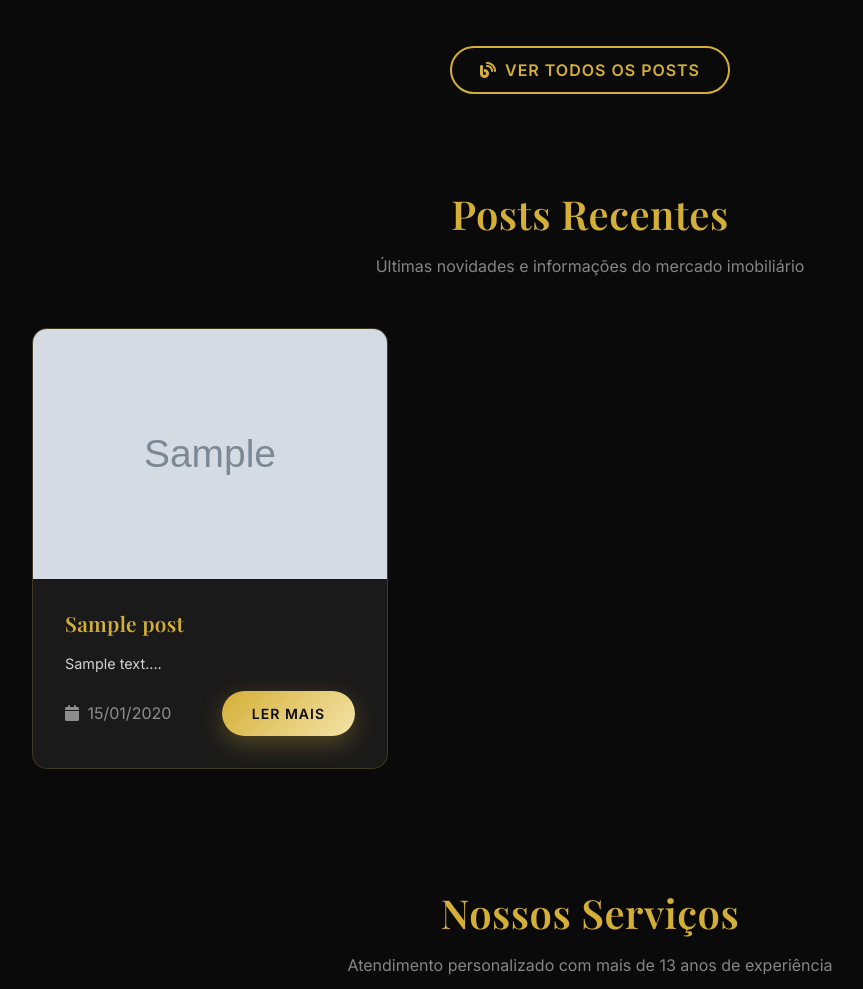
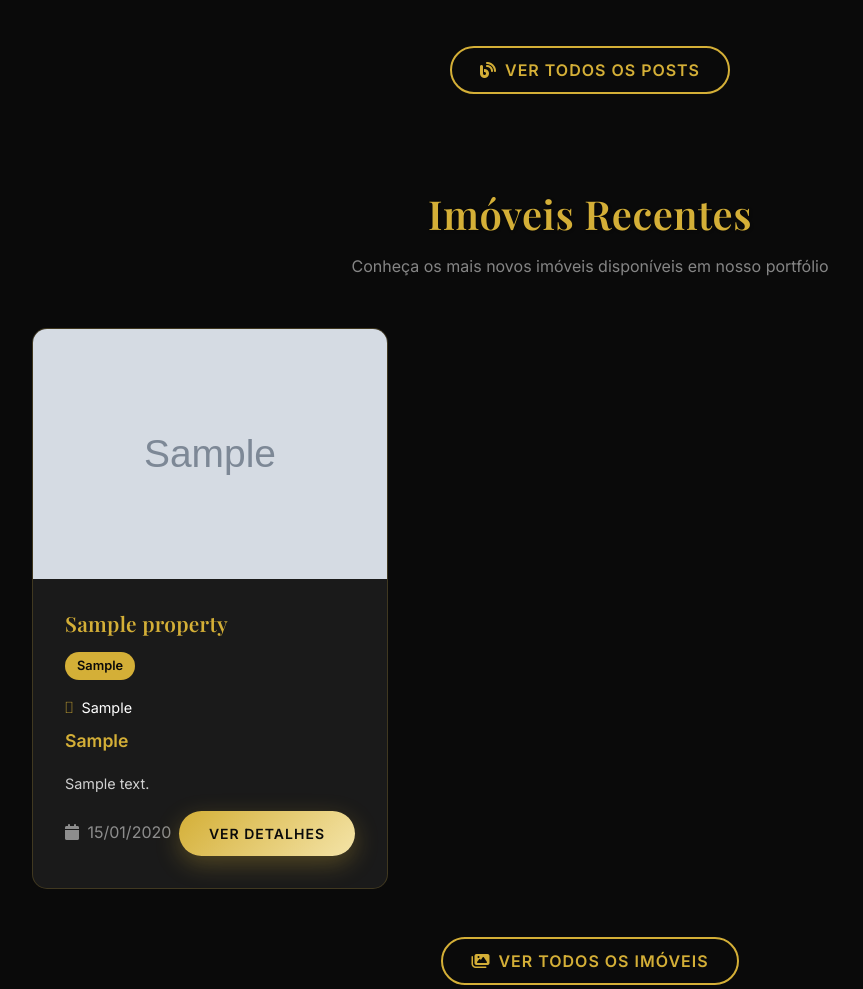
Before and after one commit to clientedev/maeva, a Flask app: page / in a window 1280 px wide. Shown: the part 2229-3218 px from the top of the page, without its empty margins (50-913 px from the left). Run offline with Flask 3, Linux system fonts and the light colour scheme; tables that the repository leaves empty hold one stand-in row (values such as "Sample post"); grey boxes marked "Sample" are stand-in pictures; some web fonts are replaced.

Commit message:
Created a checkpoint
Replit-Commit-Author: Agent
Replit-Commit-Session-Id: f417dbad-f6e9-4e66-a98e-e5802018e0ad
Replit-Commit-Checkpoint-Type: full_checkpoint
Replit-Commit-Screenshot-Url: https://storage.googleapis.com/screenshot-production-us-central1/8962f839-7a6e-43d2-b4fc-d5f6aa224993/f417dbad-f6e9-4e66-a98e-e5802018e0ad/FfBPhZN

```diff
--- a/templates/index.html
+++ b/templates/index.html
@@ -187,28 +187,40 @@
 </section>
 {% endif %}
 
-<!-- Recent Posts -->
-{% if posts %}
+<!-- Recent Properties -->
+{% if properties %}
 <section class="py-5">
     <div class="container">
         <div class="text-center mb-5">
-            <h2 class="luxury-heading">Posts Recentes</h2>
-            <p class="text-white-50">Últimas novidades e informações do mercado imobiliário</p>
+            <h2 class="luxury-heading">Imóveis Recentes</h2>
+            <p class="text-white-50">Conheça os mais novos imóveis disponíveis em nosso portfólio</p>
         </div>
 
         <div class="row">
-            {% for post in posts %}
+            {% for property in properties %}
             <div class="col-lg-4 col-md-6 mb-4">
                 <div class="luxury-property-card">
-                    {% if post.image_path %}
+                    {% if property.image_path %}
                     <div class="property-image-wrapper">
-                        <img src="{{ url_for('uploaded_file', filename=post.image_path.split('/')[-1]) }}"
-                             class="property-image" alt="{{ post.title }}">
+                        <img src="{{ url_for('uploaded_file', filename=property.image_path.split('/')[-1]) }}"
+                             class="property-image" alt="{{ property.title }}">
                         <div class="property-overlay">
                             <div class="property-actions">
-                                <button class="btn btn-luxury-gold btn-sm share-property"
-                                        data-title="{{ post.title }}"
-                                        data-url="{{ url_for('index', _external=True) }}">
+                                <button class="btn btn-luxury-gold btn-sm me-2 view-property"
+                                        data-bs-toggle="modal"
+                                        data-bs-target="#propertyModal"
+                                        data-title="{{ property.title }}"
+                                        data-description="{{ property.description or '' }}"
+                                        data-location="{{ property.location or '' }}"
+                                        data-price="{{ property.price or '' }}"
+                                        data-type="{{ property.property_type or '' }}"
+                                        data-image="{{ url_for('uploaded_file', filename=property.image_path.split('/')[-1]) if property.image_path else '' }}"
+                                        data-video="{{ url_for('uploaded_file', filename=property.video_path.split('/')[-1]) if property.video_path else '' }}">
+                                    <i class="fas fa-eye"></i>
+                                </button>
+                                <button class="btn btn-luxury-outline btn-sm share-property"
+                                        data-title="{{ property.title }}"
+                                        data-url="{{ url_for('gallery', _external=True) }}">
                                     <i class="fas fa-share-alt"></i>
                                 </button>
                             </div>
@@ -217,23 +229,55 @@
                     {% endif %}
 
                     <div class="property-content">
-                        <h5 class="property-title">{{ post.title }}</h5>
-                        {% if post.content %}
-                        <p class="property-description">{{ post.content[:150] }}...</p>
+                        <h5 class="property-title">{{ property.title }}</h5>
+
+                        {% if property.property_type %}
+                        <span class="property-type-badge">{{ property.property_type }}</span>
                         {% endif %}
+
+                        {% if property.location %}
+                        <p class="property-location">
+                            <i class="fas fa-map-marker-alt luxury-text-gold me-1"></i>
+                            {{ property.location }}
+                        </p>
+                        {% endif %}
+
+                        {% if property.price %}
+                        <p class="property-price">{{ property.price }}</p>
+                        {% endif %}
+
+                        {% if property.description %}
+                        <p class="property-description">{{ property.description[:100] }}{% if property.description|length > 100 %}...{% endif %}</p>
+                        {% endif %}
+
                         <div class="d-flex justify-content-between align-items-center">
                             <p class="property-date text-white-50 mb-0">
                                 <i class="fas fa-calendar me-1"></i>
-                                {{ post.created_at.strftime('%d/%m/%Y') }}
+                                {{ property.created_at.strftime('%d/%m/%Y') }}
                             </p>
-                            <a href="{{ url_for('view_post', post_id=post.id) }}" class="btn btn-luxury-gold btn-sm">
-                                Ler Mais
-                            </a>
+                            <button class="btn btn-luxury-gold btn-sm view-property"
+                                    data-bs-toggle="modal"
+                                    data-bs-target="#propertyModal"
+                                    data-title="{{ property.title }}"
+                                    data-description="{{ property.description or '' }}"
+                                    data-location="{{ property.location or '' }}"
+                                    data-price="{{ property.price or '' }}"
+                                    data-type="{{ property.property_type or '' }}"
+                                    data-image="{{ url_for('uploaded_file', filename=property.image_path.split('/')[-1]) if property.image_path else '' }}"
+                                    data-video="{{ url_for('uploaded_file', filename=property.video_path.split('/')[-1]) if property.video_path else '' }}">
+                                Ver Detalhes
+                            </button>
                         </div>
                     </div>
                 </div>
             </div>
             {% endfor %}
+        </div>
+
+        <div class="text-center mt-4">
+            <a href="{{ url_for('gallery') }}" class="btn btn-luxury-outline">
+                <i class="fas fa-images me-2"></i>Ver Todos os Imóveis
+            </a>
         </div>
     </div>
 </section>
```
